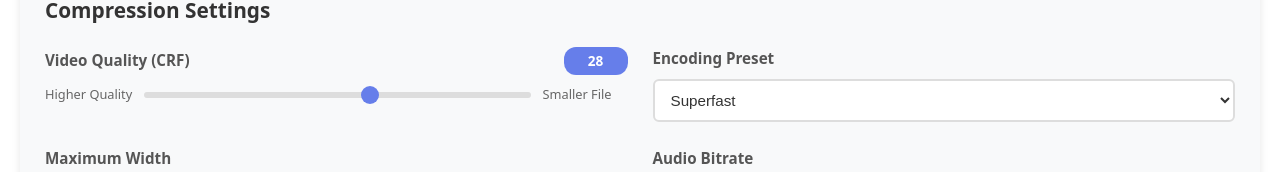
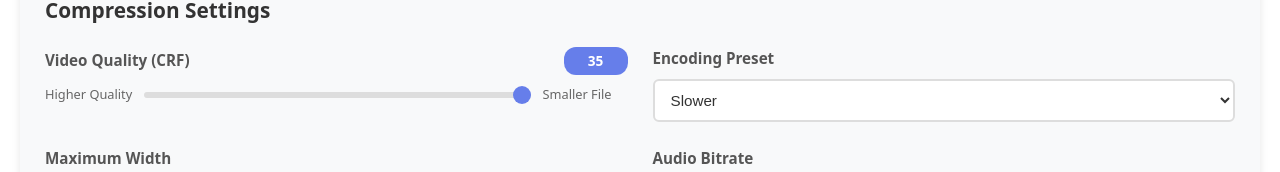
Before and after one commit to DB-AI-Utils/KodiTraining, a React (Vite) app in the folder client/: page / in a window 1280 px wide. Shown: the part 693-865 px from the top of the page. Built offline with nearby package versions, Linux system fonts and the light colour scheme.

Commit message:
Updated defaults

```diff
--- a/client/src/App.jsx
+++ b/client/src/App.jsx
@@ -10,8 +10,8 @@ function App() {
   const [filesA, setFilesA] = useState([])
   const [filesB, setFilesB] = useState([])
   const [config, setConfig] = useState({
-    crf: 28,
-    preset: 'superfast',
+    crf: 35,
+    preset: 'slower',
     maxWidth: null,
     audioBitrate: '96k',
     concatenateFirst: true
```
